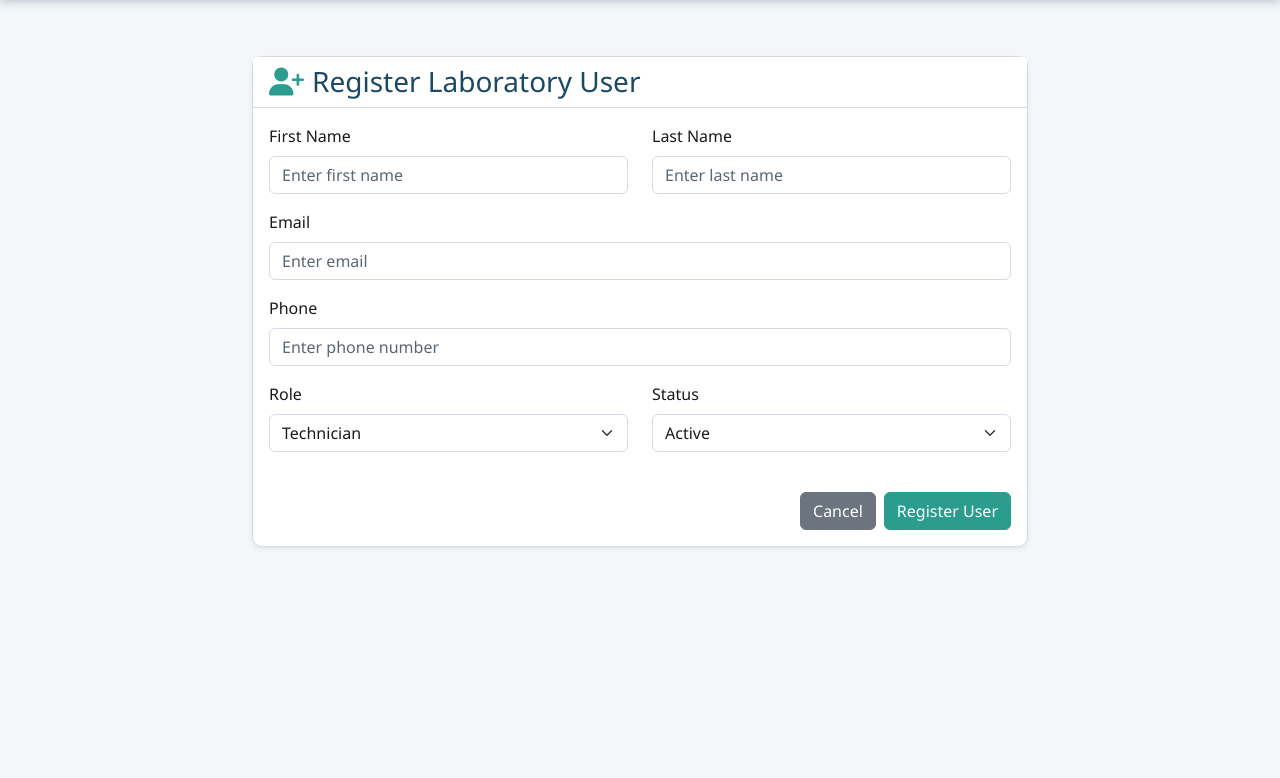
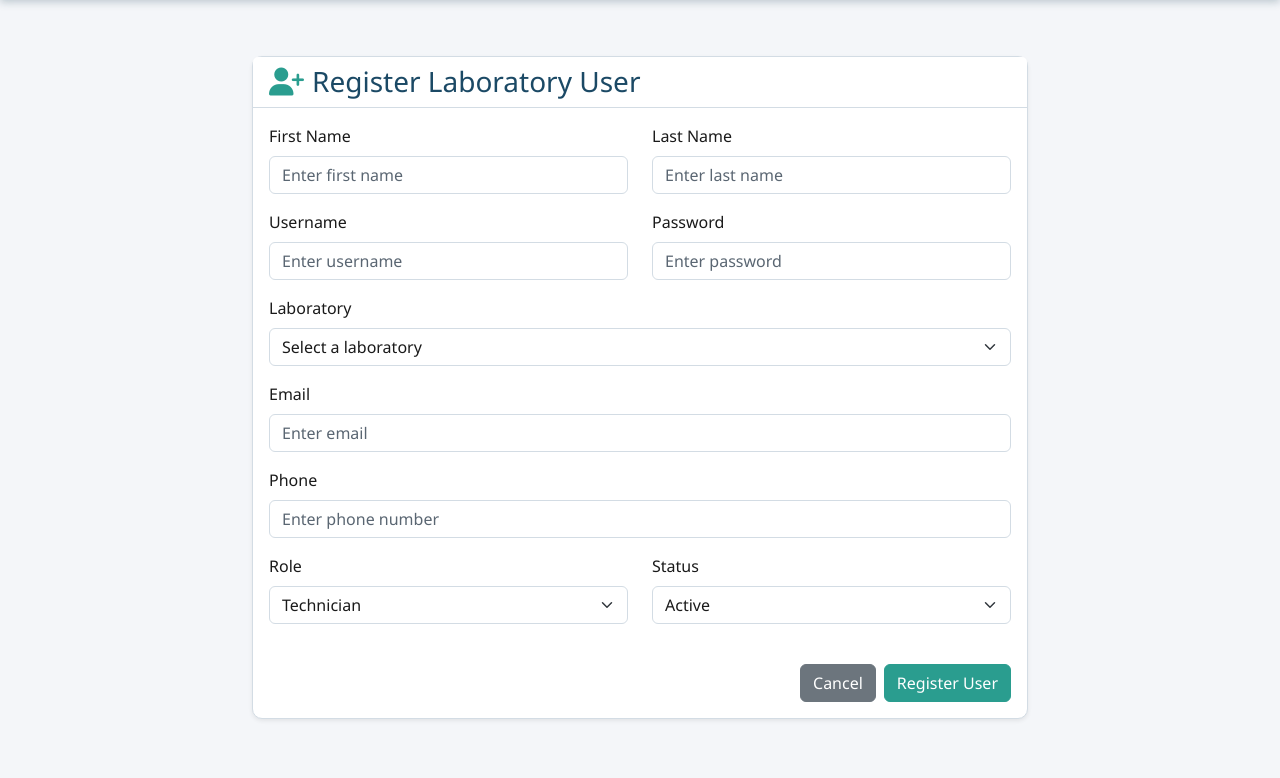
Before and after one commit to ssalazaro8/DentiFlow, a Django app: page /users/create/ in a window 1280 px wide. Shown: the part 80-858 px from the top of the page. Run offline with Django 5.2, Linux system fonts and the light colour scheme; the visitor is signed in with stand-in values (Sample User, id 1); data that the repository does not hold is empty.

```diff
--- a/apps/clinics/templates/clinics/detail.html
+++ b/apps/clinics/templates/clinics/detail.html
@@ -8,7 +8,9 @@
         <h1><i class="fas fa-hospital me-2"></i>{{ clinic.name }}</h1>
         <p class="text-muted">{{ clinic.city|default:"City not specified" }}</p>
     </div>
+    {% if user_can.view_cases %}
     <a href="{% url 'clinic_list' %}" class="btn btn-secondary">Back to Clinics</a>
+    {% endif %}
 </div>
 
 <div class="row mb-4">
--- a/apps/clinics/templates/clinics/list.html
+++ b/apps/clinics/templates/clinics/list.html
@@ -5,9 +5,11 @@
 {% block content %}
 <div class="d-flex justify-content-between align-items-center mb-4">
     <h1><i class="fas fa-hospital me-2"></i>Dental Clinics</h1>
+    {% if user_can.manage_users %}
     <a href="{% url 'clinic_create' %}" class="btn btn-primary">
         <i class="fas fa-plus me-1"></i>New Clinic
     </a>
+    {% endif %}
 </div>
 
 <div class="table-responsive">
--- a/apps/dental_cases/selectors.py
+++ b/apps/dental_cases/selectors.py
@@ -99,9 +99,10 @@ class DentalCaseSelector:
         return cases
 
     @staticmethod
-    def get_dashboard_metrics():
+    def get_dashboard_metrics(cases=None):
 
-        base_qs = DentalCase.objects.all()
+        # FR-16: the indicators count only the cases the user can see.
+        base_qs = DentalCase.objects.all() if cases is None else cases
 
         pending_cases = base_qs.filter(
             status__in=[DentalCase.Status.SUBMITTED, DentalCase.Status.IN_REVIEW]
--- a/apps/dental_cases/services.py
+++ b/apps/dental_cases/services.py
@@ -40,7 +40,7 @@ class DentalCaseService:
     }
 
     @staticmethod
-    def get_dashboard_metrics():
+    def get_dashboard_metrics(cases=None):
         """
         Returns the production indicators of the laboratory.
 
@@ -51,7 +51,7 @@ class DentalCaseService:
 
         try:
 
-            return DentalCaseSelector.get_dashboard_metrics()
+            return DentalCaseSelector.get_dashboard_metrics(cases)
 
         except Exception as error:
 
--- a/apps/dental_cases/templates/dental_cases/list.html
+++ b/apps/dental_cases/templates/dental_cases/list.html
@@ -17,12 +17,14 @@
 
     </div>
 
+    {% if user_can.create_cases %}
     <a
         href="{% url 'dental_case_create' %}"
         class="btn btn-primary"
     >
         + New Case
     </a>
+    {% endif %}
 
 </div>
 
@@ -342,12 +344,14 @@
             Start by creating the first dental work order.
         </p>
 
+        {% if user_can.create_cases %}
         <a
             href="{% url 'dental_case_create' %}"
             class="btn btn-primary"
         >
             Create Dental Case
         </a>
+        {% endif %}
 
         {% endif %}
 
--- a/apps/users/forms.py
+++ b/apps/users/forms.py
@@ -1,9 +1,75 @@
 from django import forms
+from django.contrib.auth import get_user_model
+from django.contrib.auth.password_validation import validate_password
+
+from apps.laboratories.models import Laboratory
 
 from .models import LaboratoryUser
 
 
 class LaboratoryUserForm(forms.ModelForm):
+
+    # FR-16: the account the person signs in with.
+    username = forms.CharField(
+        max_length=150,
+        label="Username",
+        widget=forms.TextInput(
+            attrs={
+                "class": "form-control",
+                "placeholder": "Enter username",
+            }
+        ),
+    )
+
+    password = forms.CharField(
+        label="Password",
+        widget=forms.PasswordInput(
+            attrs={
+                "class": "form-control",
+                "placeholder": "Enter password",
+            }
+        ),
+    )
+
+    laboratory = forms.ModelChoiceField(
+        queryset=Laboratory.objects.all(),
+        label="Laboratory",
+        empty_label="Select a laboratory",
+        widget=forms.Select(
+            attrs={
+                "class": "form-select",
+            }
+        ),
+    )
+
+    def __init__(self, *args, laboratory=None, **kwargs):
+
+        super().__init__(*args, **kwargs)
+
+        # A laboratory administrator registers people in their own
+        # laboratory only; the choice is left to superusers.
+        if laboratory is not None:
+            del self.fields["laboratory"]
+
+    def clean_username(self):
+
+        username = self.cleaned_data["username"]
+
+        if get_user_model().objects.filter(username=username).exists():
+            raise forms.ValidationError(
+                "An account with this username already exists."
+            )
+
+        return username
+
+    def clean_password(self):
+
+        password = self.cleaned_data["password"]
+
+        validate_password(password)
+
+        return password
+
     class Meta:
         model = LaboratoryUser
         fields = [
--- a/apps/users/views.py
+++ b/apps/users/views.py
@@ -2,16 +2,30 @@ from django.contrib import messages
 from django.contrib.auth.decorators import login_required
 from django.shortcuts import redirect, render
 
+from apps.accounts.permissions import get_home
+
 from .forms import LaboratoryUserForm
+from .services import LaboratoryUserService
 
 
 @login_required
 def laboratory_user_create(request):
+
+    # Superusers choose the laboratory; an administrator registers
+    # people in their own.
+    laboratory = None
+
+    if not request.user.is_superuser:
+        laboratory, _ = get_home(request.user)
+
     if request.method == "POST":
-        form = LaboratoryUserForm(request.POST)
+        form = LaboratoryUserForm(request.POST, laboratory=laboratory)
 
         if form.is_valid():
-            form.save()
+            LaboratoryUserService.register(
+                form.cleaned_data,
+                laboratory or form.cleaned_data["laboratory"],
+            )
             messages.success(
                 request,
                 "Laboratory user registered successfully.",
@@ -24,7 +38,7 @@ def laboratory_user_create(request):
         )
 
     else:
-        form = LaboratoryUserForm()
+        form = LaboratoryUserForm(laboratory=laboratory)
 
     return render(
         request,
--- a/templates/users/create.html
+++ b/templates/users/create.html
@@ -56,6 +56,56 @@
                             </div>
 
                         </div>
+
+                        <div class="row">
+
+                            <div class="col-md-6 mb-3">
+                                <label for="{{ form.username.id_for_label }}" class="form-label">
+                                    Username
+                                </label>
+
+                                {{ form.username }}
+
+                                {% for error in form.username.errors %}
+                                    <div class="text-danger small">
+                                        {{ error }}
+                                    </div>
+                                {% endfor %}
+                            </div>
+
+                            <div class="col-md-6 mb-3">
+                                <label for="{{ form.password.id_for_label }}" class="form-label">
+                                    Password
+                                </label>
+
+                                {{ form.password }}
+
+                                {% for error in form.password.errors %}
+                                    <div class="text-danger small">
+                                        {{ error }}
+                                    </div>
+                                {% endfor %}
+                            </div>
+
+                        </div>
+
+                        {% if form.laboratory %}
+
+                        <div class="mb-3">
+                            <label for="{{ form.laboratory.id_for_label }}" class="form-label">
+                                Laboratory
+                            </label>
+
+                            {{ form.laboratory }}
+
+                            {% for error in form.laboratory.errors %}
+                                <div class="text-danger small">
+                                    {{ error }}
+                                </div>
+                            {% endfor %}
+                        </div>
+
+                        {% endif %}
 
                         <div class="mb-3">
                             <label for="{{ form.email.id_for_label }}" class="form-label">
--- a/templates/workflow/list.html
+++ b/templates/workflow/list.html
@@ -5,9 +5,11 @@
 {% block content %}
 <div class="d-flex justify-content-between align-items-center mb-4">
     <h1><i class="fas fa-stream me-2"></i>Dental Cases Workflow</h1>
+    {% if user_can.manage_cases %}
     <a class="btn btn-primary" href="{% url 'workflow_create' %}">
         <i class="fas fa-plus me-1"></i>Create Workflow
     </a>
+    {% endif %}
 </div>
 
 <form method="get" class="card card-body shadow-sm mb-4">
--- a/templates/workflow/tracking.html
+++ b/templates/workflow/tracking.html
@@ -3,6 +3,6 @@
 <div class="tracking-hero shadow-sm mb-4"><div class="d-flex justify-content-between align-items-start gap-3 flex-wrap"><div><div class="opacity-75 small">LIVE CASE TRACKING</div><h1 class="h2 mb-1">{{ dental_case.case_number }}</h1><div>{{ dental_case.get_service_type_display }} · {{ dental_case.clinic_name }}</div></div>{% if workflow %}<div class="text-end"><div class="display-6 fw-bold">{{ workflow.progress_percentage }}%</div><div>In production</div></div>{% endif %}</div>{% if workflow %}<div class="progress mt-4" style="height:10px"><div class="progress-bar bg-white" role="progressbar" style="width:{{ workflow.progress_percentage }}%" aria-valuenow="{{ workflow.progress_percentage }}" aria-valuemin="0" aria-valuemax="100"></div></div>{% endif %}</div>
 {% if not workflow %}<div class="alert alert-info">This case is waiting for the laboratory to start production.</div>{% else %}
 <div class="row g-4"><div class="col-lg-7"><div class="card shadow-sm h-100"><div class="card-body p-4"><h2 class="h5 mb-4">Production route</h2>{% for key, label in workflow.STAGE_CHOICES %}<div class="tracking-step {% if workflow.current_stage == key %}active{% endif %}"><span class="tracking-dot"></span><strong>{{ label }}</strong>{% if workflow.current_stage == key %}<span class="badge bg-warning text-dark ms-2">Current stage</span>{% endif %}</div>{% endfor %}</div></div></div><div class="col-lg-5"><div class="card shadow-sm mb-4"><div class="card-body"><h2 class="h5">Case team</h2><p class="mb-1"><strong>Laboratory:</strong> {{ dental_case.laboratory }}</p><p class="mb-0"><strong>Technician:</strong> {% if dental_case.technician_assignment %}{{ dental_case.technician_assignment.technician }}{% else %}Pending assignment{% endif %}</p></div></div><div class="card shadow-sm"><div class="card-body"><h2 class="h5">Latest update</h2><p class="mb-1"><strong>{{ workflow.get_current_stage_display }}</strong></p><p class="text-muted mb-0">{{ workflow.comments|default:"The laboratory has not added details yet." }}</p></div></div></div></div>
-<div class="card shadow-sm mt-4"><div class="card-body p-4"><div class="d-flex justify-content-between align-items-center mb-3"><h2 class="h5 mb-0">Latest movements</h2><div>{% if dental_case.laboratory %}<a class="btn btn-sm btn-primary" href="{% url 'workflow_update_stage' workflow.id %}">Update progress</a>{% endif %} <a class="btn btn-sm btn-outline-secondary" href="{% url 'workflow_history' workflow.id %}">Full history</a></div></div>{% for update in workflow.updates.all %}<div class="border-start border-3 ps-3 pb-3 mb-3"><strong>{% if update.previous_stage %}{{ update.get_previous_stage_display }} → {% endif %}{{ update.get_stage_display }} · {{ update.progress_percentage }}%</strong><div>{{ update.comment|default:"Status updated" }}</div><small class="text-muted">{{ update.created_at|date:"M d, Y H:i" }}{% if update.updated_by %} · {{ update.updated_by }}{% endif %}</small></div>{% empty %}<p class="text-muted mb-0">No updates yet.</p>{% endfor %}</div></div>{% endif %}
+<div class="card shadow-sm mt-4"><div class="card-body p-4"><div class="d-flex justify-content-between align-items-center mb-3"><h2 class="h5 mb-0">Latest movements</h2><div>{% if can_update_production %}<a class="btn btn-sm btn-primary" href="{% url 'workflow_update_stage' workflow.id %}">Update progress</a>{% endif %} <a class="btn btn-sm btn-outline-secondary" href="{% url 'workflow_history' workflow.id %}">Full history</a></div></div>{% for update in workflow.updates.all %}<div class="border-start border-3 ps-3 pb-3 mb-3"><strong>{% if update.previous_stage %}{{ update.get_previous_stage_display }} → {% endif %}{{ update.get_stage_display }} · {{ update.progress_percentage }}%</strong><div>{{ update.comment|default:"Status updated" }}</div><small class="text-muted">{{ update.created_at|date:"M d, Y H:i" }}{% if update.updated_by %} · {{ update.updated_by }}{% endif %}</small></div>{% empty %}<p class="text-muted mb-0">No updates yet.</p>{% endfor %}</div></div>{% endif %}
 <div class="mt-4"><a class="btn btn-outline-secondary" href="{% url 'dental_case_detail' dental_case.id %}">Back to case</a></div>
 {% endblock %}
```
Also changed, not shown: apps/clinics/views.py (+10 -2 lines), apps/dental_cases/views.py (+17 -12 lines), apps/laboratories/templates/laboratories/list.html (+8 -0 lines), apps/reports/views.py (+7 -5 lines), apps/users/services.py (added, +45 -0 lines), apps/workflow/views.py (+29 -2 lines).
